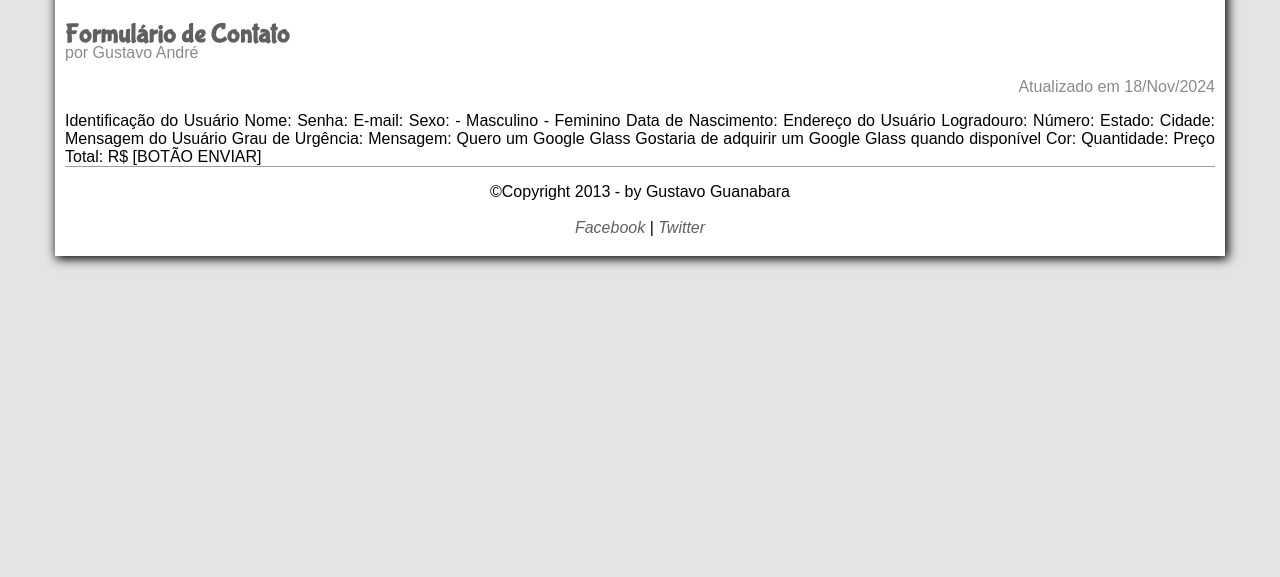
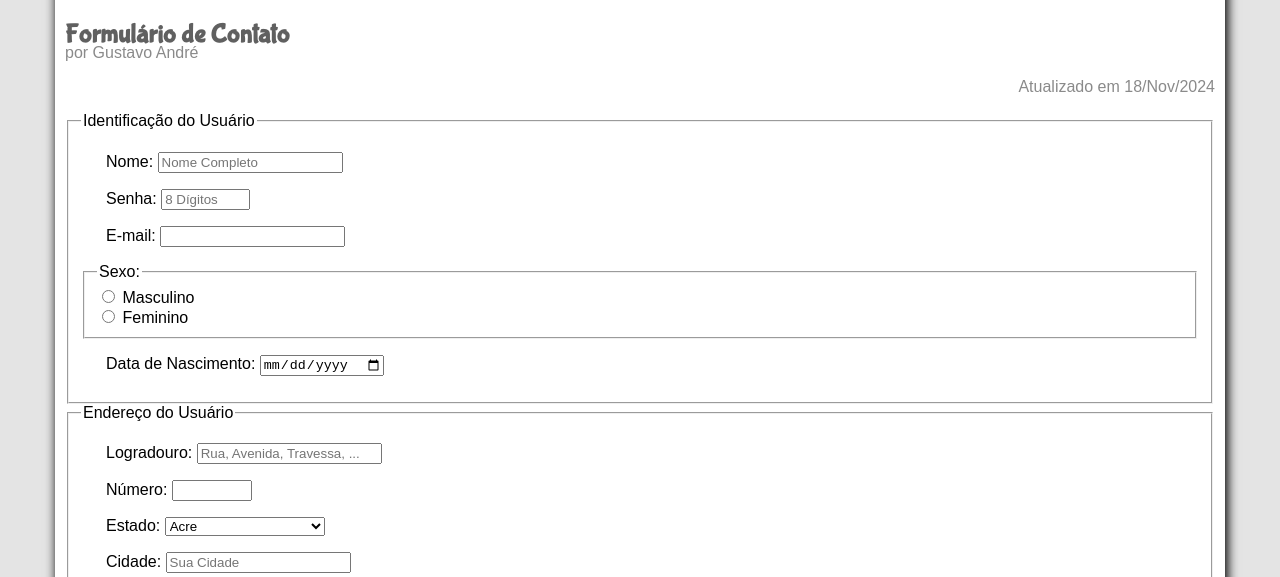
Before and after one commit to gustavoandredev/Project-Glass, a plain HTML site: page projeto-glass-html5/fale-conosco.html in a window 1280 px wide. Shown: the part 223-800 px from the top of the page. Drawn offline with Linux system fonts and the light colour scheme.

Commit message:
Fale conosco
Criação da página "fale conosco" e criação de formulários

```diff
--- a/projeto-glass-html5/fale-conosco.html
+++ b/projeto-glass-html5/fale-conosco.html
@@ -3,7 +3,7 @@
 <head>
     <meta charset="UTF-8">
     <meta name="viewport" content="width=device-width, initial-scale=1.0">
-    <title>Fotos</title>
+    <title>Fale Conosco</title>
     <link rel="stylesheet" type="text/css" href="_css/form.css">
     <script src="_javascript/funcoes.js"></script>
 </head>
@@ -41,35 +41,86 @@
             <p id="data">Atualizado em 18/Nov/2024</p>
         </hgroup>
 
+        <form method="post" id="fcontato" action="gustavoandreans@gmail.com">
 
+        <fieldset id="user">
+        <legend>Identificação do Usuário</legend>
 
-        Identificação do Usuário
-            Nome:
-            Senha:
-            E-mail:
-            Sexo:
-                - Masculino
-                - Feminino
-            Data de Nascimento:
+            <p>Nome: <input type="text" name="tnome" id="cnome" size="20" maxlength="40" placeholder="Nome Completo"/></p>
+            <p>Senha: <input type="password" name="tpass" id="cpass" size="8" placeholder="8 Dígitos"/></p>
+            <p>E-mail: <input type="email" name="temail" id="cpass"></p>
+            <fieldset id="sexo">
+            <legend>Sexo:</legend>
+                <input type="radio" name="sexo" id="smasc"/> <label for="smasc">Masculino</label></br>
+                <input type="radio" name="sexo" id="sfem"/> <label for="sfem">Feminino</label>
+            </fieldset>
+            <p>Data de Nascimento: <input type="date" name="tdata" id="cdata"></p>
+        </fieldset>
 
-        Endereço do Usuário
-            Logradouro:
-            Número:
-            Estado:
-            Cidade:
+        <fieldset id="endereco">
+        <legend>Endereço do Usuário</legend>
+            <p>Logradouro: <input type="text" name="tlocal" id="clocal" placeholder="Rua, Avenida, Travessa, ..."></p>
+            <p>Número: <input type="number" name="tnum" id="cnum" min="0" max="99999"></p>
+            <p><label for="cest">Estado:</label>
+            <select name="test" id="cest">
+            <optgroup label="Região Norte">
+                <option value="AC">Acre</option>
+                <option value="AP">Amapá</option>
+                <option value="AM">Amazonas</option>
+                <option value="PA">Pará</option>
+                <option value="RO">Rondônia</option>
+                <option value="RR">Roraima</option>
+                <option value="TO">Tocantis</option>
+            </optgroup>
+            <optgroup label="Região Nordeste">
+                <option value="AL">Alagoas</option>
+                <option value="BA">Bahia</option>
+                <option value="CE">Ceará</option>
+                <option value="MA">Maranhão</option>
+                <option value="PB">Paraíba</option>
+                <option value="PE">Pernambuco</option>
+                <option value="PI">Piauí</option>
+                <option value="RN">Rio Grande do Norte</option>
+            </optgroup>
+            <optgroup label="Região Centro-Oeste">
+                <option value="DF">Distrito Federal</option>
+                <option value="GO">Goiás</option>
+                <option value="MT">Mato Grosso</option>
+                <option value="MS">Mato Grosso do Sul</option>
+            </optgroup>
+            <optgroup label="Região Sudeste">
+                <option value="ES">Espirito Santo</option>
+                <option value="MG">Minas Gerais</option>
+                <option value="RJ">Rio de Janeiro</option>
+                <option value="SP">São Paulo</option>
+            </optgroup>
+            <optgroup label="Região Sul">
+                <option value="PR">Paraná</option>
+                <option value="RS">Rio Grande do Sul</option>
+                <option value="SC">Santa Catarina</option>
+            </optgroup>
+            </select></p>
 
-        Mensagem do Usuário
-            Grau de Urgência:
-            Mensagem:
+            <p><label for="ccid">Cidade:</label>
+            <input type="text" name="tcid" id="ccid" placeholder="Sua Cidade"></p>
+        </fieldset>
 
-        Quero um Google Glass
-            Gostaria de adquirir um Google Glass quando disponível
-            Cor:
-            Quantidade:
-            Preço Total: R$
+        <fieldset id="mensagem">
+        <legend>Mensagem do Usuário</legend>
+            <p>Grau de Urgência <input type="range" name="tgrau" id="cgrau" min="0" max="10" step="1"></p>
+            <p><label for="cmsg">Mensagem:</label>
+            <textarea name="tmsg" id="cmsg" cols="45" rows="5" placeholder="Deixe aqui a sua Mensagem"></textarea></p>
+        </fieldset>
 
+        <fieldset id="pedido">
+        <legend>Quero um Google Glass</legend>
+            <legend>Gostaria de adquirir um Google Glass quando disponível</legend>
+            <p>Cor:</p>
+            <p>Quantidade:</p>
+            <p>Preço Total: R$</p>
 
         [BOTÃO ENVIAR]
+        </form>
 
     </section>
 
```
